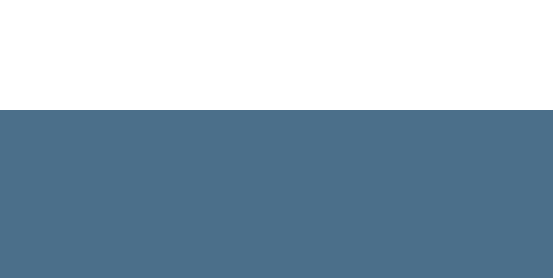
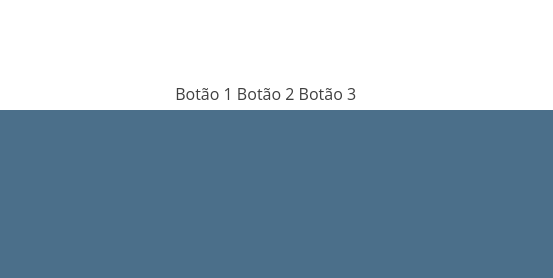
Before and after one commit to lucasmaarques/linguagensDeProgramacaoII-ECM252, a plain HTML site: page 4-header-fixo/index.html in a window 1280 px wide. Shown: the top 278 px of the page, 727-1280 px from the left. Drawn offline with Linux system fonts and the light colour scheme.

Commit message:
Mudanças

```diff
--- a/4-header-fixo/estilo.css
+++ b/4-header-fixo/estilo.css
@@ -3,7 +3,7 @@
 .color-primary-2 { color: #29506D }
 .color-primary-3 { color: #042238 }
 .color-primary-4 { color: #011321 }
-
+.inlineblock{display: inline-block;margin-left: 60%}
 
 /*Inicializacao padrao*/
 * {
@@ -40,6 +40,7 @@ h1, h2, h3 {
     background-color: white;
     top:0;
     opacity: 0.75;
+    display: inline-block;
 }
 
 .logo {
--- a/4-header-fixo/index.html
+++ b/4-header-fixo/index.html
@@ -9,7 +9,14 @@
 <body>
 
     <header class="menu">
+        <div>
         <img class="logo" src="logo.jpg" alt="Logo da empresa">
+        <div class="inlineblock">
+            <a>Botão 1</a>
+            <a>Botão 2</a>
+            <a>Botão 3</a>
+        </div>
+        </div>
     </header>
 
     <section class="sessao" id="section1">
```
